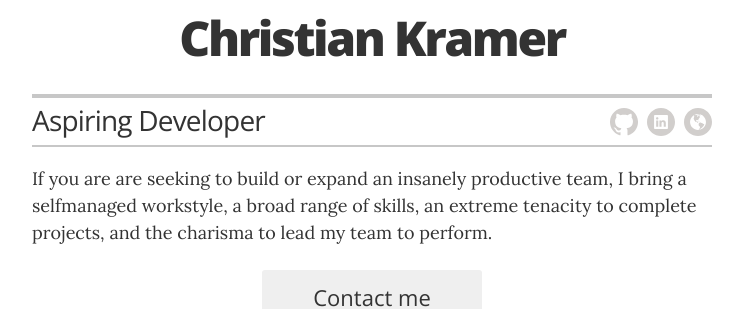
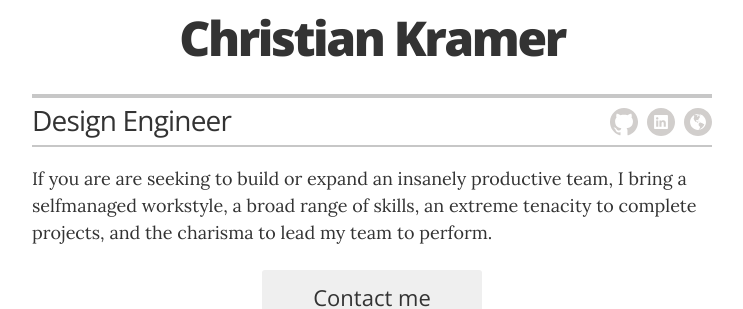
Before and after one commit to christian-kramer/christian-kramer.github.io, a Jekyll site: the page built from index.html, in a window 1280 px wide and 900 px high. Shown: the part 121-430 px from the top of the window, without its empty margins (268-1011 px from the left). Built offline with Jekyll 4.4.1, drawn with Linux system fonts in a browser that asks for light colours.

Commit message:
updated title

```diff
--- a/_config.yml
+++ b/_config.yml
@@ -11,7 +11,7 @@ sass:
 # Resume settings
 resume_avatar:                  "true"
 resume_name:                    "Christian Kramer"
-resume_title:                   "Aspiring Developer"
+resume_title:                   "Design Engineer"
 resume_contact_email:           "christian.kramer@mail.com"
 resume_contact_telephone:       "612-244-1903"
 resume_contact_address:         "4280 Windwood Way, Minnetonka"
```
